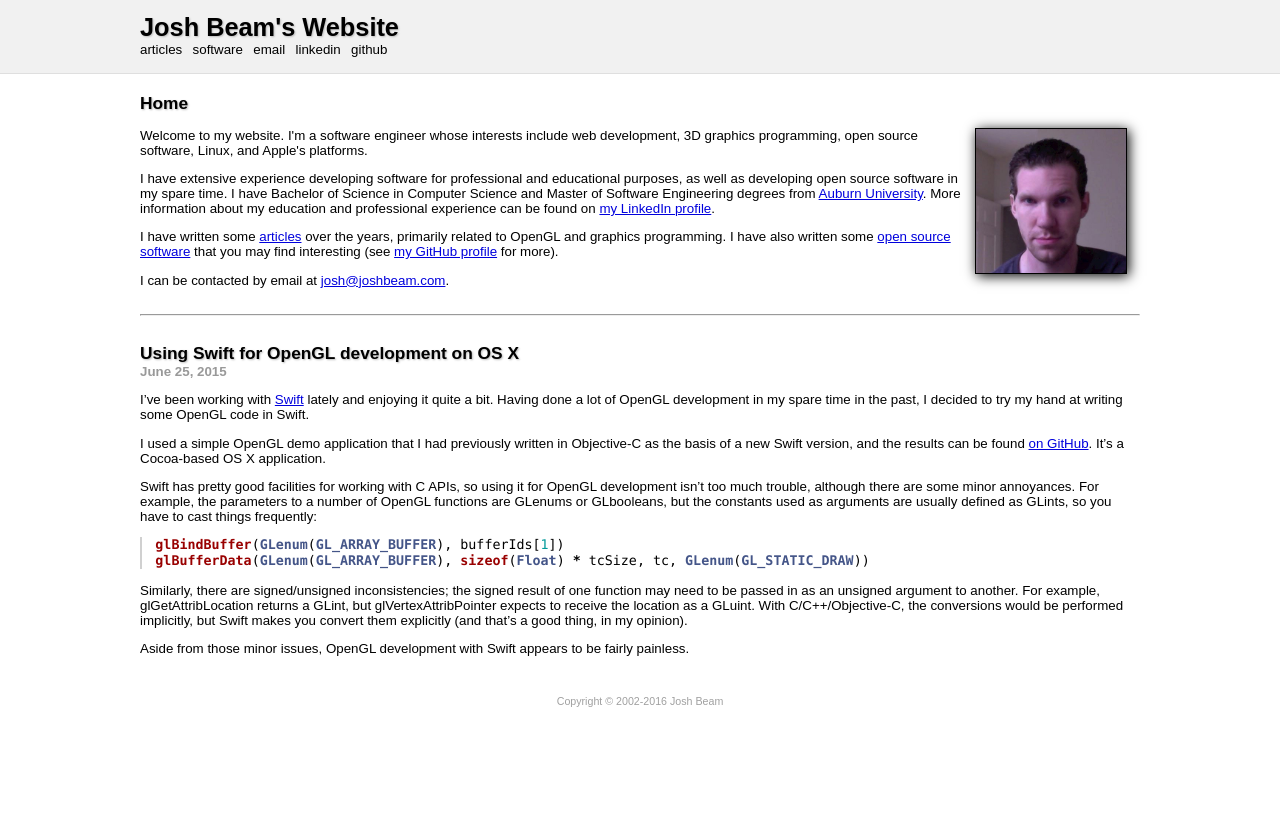
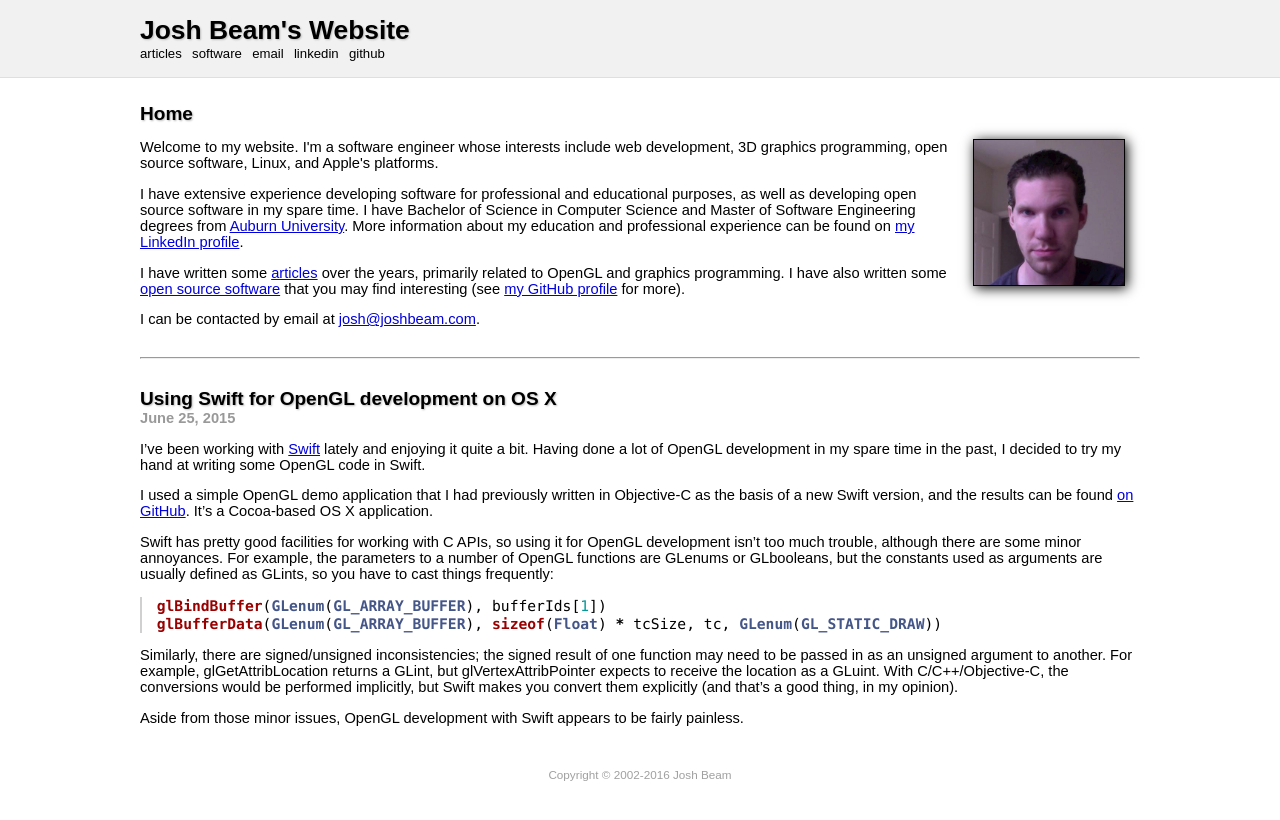
Before and after one commit to joshb/joshb.github.io, a Jekyll site: the page built from index.html, in a window 1280 px wide. Shown: the top 820 px of the page. Built offline with Jekyll 4.4.1, drawn with Linux system fonts in a browser that asks for light colours.

Commit message:
Adjust font sizes.

```diff
--- a/stylesheets/application.css
+++ b/stylesheets/application.css
@@ -8,7 +8,7 @@ body
     background-color: white;
     color: black;
     font-family: Arial, Helvetica, sans-serif;
-    font-size: 10pt;
+    font-size: 11pt;
     -webkit-text-size-adjust: none;
 }
 
@@ -27,7 +27,7 @@ h1, h2, h3, h4
 h1
 {
     margin: 0;
-    font-size: 190%;
+    font-size: 180%;
 }
 
 h2
@@ -97,6 +97,11 @@ h1, nav, #content
     margin: auto;
 }
 
+nav
+{
+    font-size: 90%;
+}
+
 nav a:link, nav a:active, nav a:visited
 {
     display: inline-block;
@@ -133,7 +138,7 @@ nav a:hover
 footer
 {
     padding: 1em;
-    font-size: 8pt;
+    font-size: 80%;
     text-align: center;
     color: #a0a0a0;
     background-color: transparent;
```
